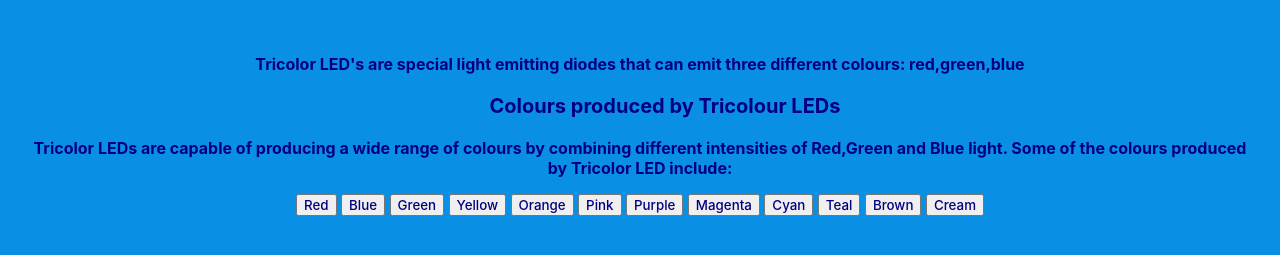
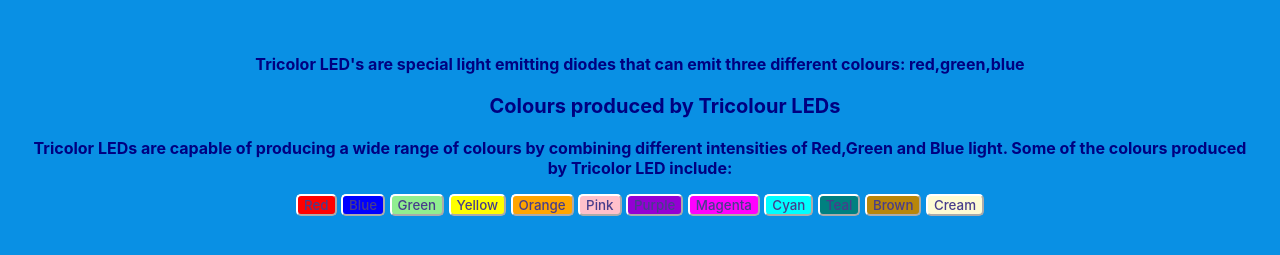
Before and after one commit to Adokl2014/Wizklub-Website, a plain HTML site: page tricolour.html in a window 1280 px wide. Shown: the part 333-588 px from the top of the page. Drawn offline with Linux system fonts and the light colour scheme.

Commit message:
Tricolor LED Javascript Update

```diff
--- a/style.css
+++ b/style.css
@@ -29,3 +29,98 @@ button{
     font-weight: 500;
     color: navy;
 }
+button#red_button {
+    background-color: red;
+}
+
+button#red_button:hover {
+    background-color: darkred;
+}
+button#blue_button {
+    background-color: blue;
+}
+
+button#blue_button:hover {
+    background-color: darkblue;
+}
+button#green_button {
+    background-color: lightgreen;
+}
+
+button#green_button:hover {
+    background-color: darkgreen;
+}
+button#yellow_button {
+    background-color: yellow;
+}
+
+button#yellow_button:hover {
+    background-color: gold;
+}
+button#orange_button {
+    background-color: orange;
+}
+
+button#orange_button:hover {
+    background-color: darkorange;
+}
+button#pink_button {
+    background-color: pink;
+}
+
+button#pink_button:hover {
+    background-color: #db6387;
+}
+
+button#purple_button {
+    background-color: darkviolet;
+}
+
+button#purple_button:hover {
+    background-color: purple;
+}
+
+button#magenta_button {
+    background-color: magenta;
+}
+
+button#magenta_button:hover {
+    background-color: darkmagenta;
+}
+
+button#cyan_button {
+    background-color: cyan;
+}
+
+button#cyan_button:hover {
+    background-color: darkcyan;
+}
+
+button#teal_button {
+    background-color: teal;
+}
+
+button#teal_button:hover {
+    background-color: #00555a;
+}
+button#brown_button {
+    background-color: darkgoldenrod;
+}
+
+button#brown_button:hover {
+    background-color: #82493C;
+}
+
+button#cream_button {
+    background-color: #FDFBD4;
+}
+
+button#cream_button:hover {
+    background-color: #A59079;
+}
+
+button{
+    color: darkslateblue;
+    border-radius: 5px;
+    border-color: white;
+}
```
